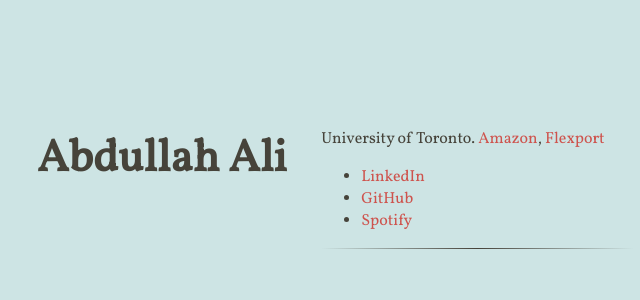
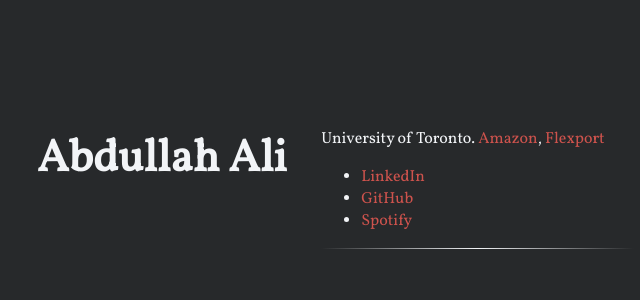
Before and after one commit to excentris/compass, a Jekyll site: the page built from index.html, in a window 1280 px wide. Shown: the top 300 px of the page, without its empty margins (346-986 px from the left). Built offline with Jekyll 4.4.1, drawn with Linux system fonts in a browser that asks for light colours; nearby versions of some CDN libraries.

Commit message:
update colour

```diff
--- a/assets/main.scss
+++ b/assets/main.scss
@@ -1,9 +1,9 @@
 ---
 ---
 
-$text-color: #46433A;
+$text-color: #f2f4f7;
 $anchor-text-color: #CE534D;
-$background-color: #CDE4E4;
+$background-color: #27292b;
 
 body {
 	font-family: 'Vollkorn', serif;
```
Also changed, not shown: 1 other file.
